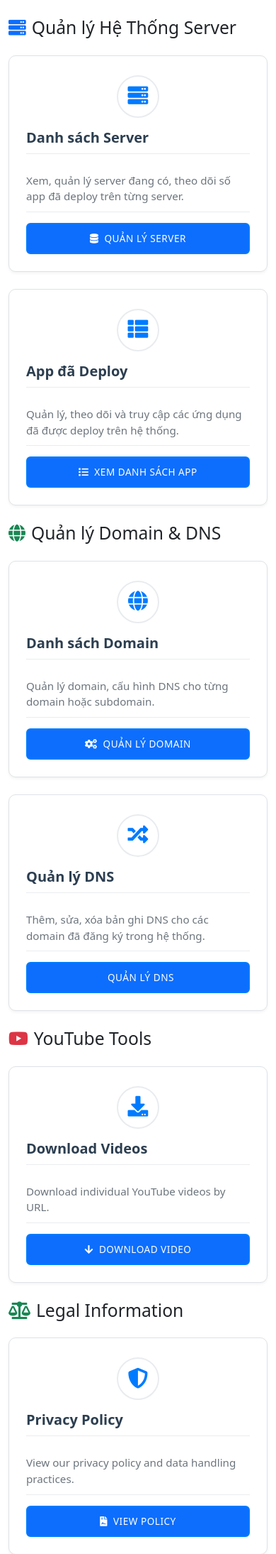
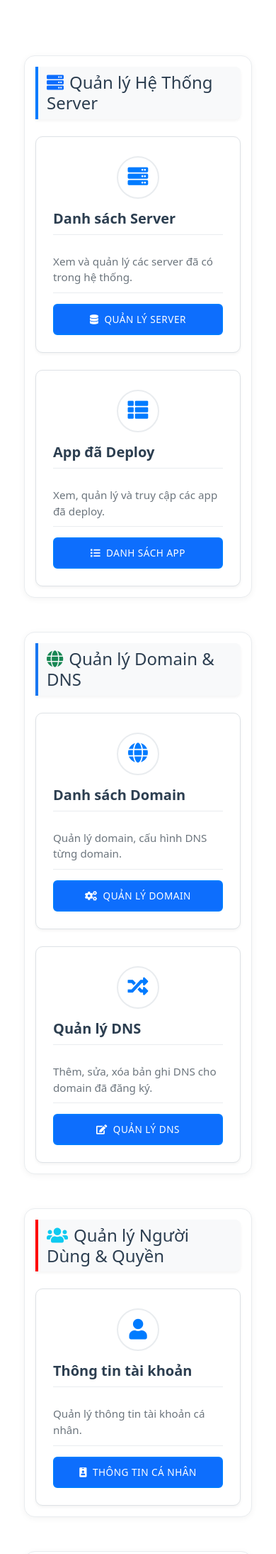
Before and after one commit to TrinhChung/ToolDeploy, a Flask app: page / in a window 390 px wide. Shown: the part 66-2255 px from the top of the page at 71% size. Run offline with Flask 3, Linux system fonts and the light colour scheme; parts of the project's set-up code (start-up, migrations or seed data) failed here and were passed over; some libraries are stand-ins or nearby versions.

Commit message:
refactor home

```diff
--- a/routes/home.py
+++ b/routes/home.py
@@ -2,9 +2,159 @@ from flask import Blueprint, render_template
 
 home_bp = Blueprint('home', __name__)
 
-@home_bp.route('/')
+from flask import Blueprint, render_template
+from flask_login import current_user
+
+home_bp = Blueprint("home", __name__)
+
+
+@home_bp.route("/")
 def home():
-    return render_template("home.html")
+    # List section cho trang chủ, dễ maintain và refactor
+    home_sections = [
+        {
+            "title": "Quản lý Hệ Thống Server",
+            "icon": "fa-server text-primary",
+            "features": [
+                {
+                    "title": "Danh sách Server",
+                    "desc": "Xem và quản lý các server đã có trong hệ thống.",
+                    "icon": "fa-server",
+                    "btn": "Quản lý Server",
+                    "url": "/server/servers",
+                    "btn_icon": "fa-database",
+                    "admin_only": False,
+                },
+                {
+                    "title": "Thêm Server mới",
+                    "desc": "Thêm server mới vào hệ thống (Admin).",
+                    "icon": "fa-plus-circle",
+                    "btn": "Thêm Server",
+                    "url": "/server/server/add",
+                    "btn_icon": "fa-plus",
+                    "admin_only": True,
+                },
+                {
+                    "title": "App đã Deploy",
+                    "desc": "Xem, quản lý và truy cập các app đã deploy.",
+                    "icon": "fa-th-list",
+                    "btn": "Danh sách App",
+                    "url": "/deployed_app/list",
+                    "btn_icon": "fa-list",
+                    "admin_only": False,
+                },
+            ],
+        },
+        {
+            "title": "Quản lý Domain & DNS",
+            "icon": "fa-globe text-success",
+            "features": [
+                {
+                    "title": "Danh sách Domain",
+                    "desc": "Quản lý domain, cấu hình DNS từng domain.",
+                    "icon": "fa-globe",
+                    "btn": "Quản lý Domain",
+                    "url": "/domain/list",
+                    "btn_icon": "fa-cogs",
+                    "admin_only": False,
+                },
+                {
+                    "title": "Quản lý DNS",
+                    "desc": "Thêm, sửa, xóa bản ghi DNS cho domain đã đăng ký.",
+                    "icon": "fa-random",
+                    "btn": "Quản lý DNS",
+                    "url": "/dns/records",
+                    "btn_icon": "fa-edit",
+                    "admin_only": False,
+                },
+                {
+                    "title": "Đồng bộ Domain Cloudflare",
+                    "desc": "Admin đồng bộ domain hệ thống với Cloudflare.",
+                    "icon": "fa-sync-alt",
+                    "btn": "Đồng bộ domain",
+                    "url": "/domain/sync",
+                    "btn_icon": "fa-sync-alt",
+                    "admin_only": True,
+                },
+            ],
+        },
+        {
+            "title": "Quản lý Người Dùng & Quyền",
+            "icon": "fa-users text-info",
+            "features": [
+                {
+                    "title": "Quản lý User",
+                    "desc": "Xem, chỉnh sửa, phân quyền người dùng (Admin).",
+                    "icon": "fa-user-cog",
+                    "btn": "Quản lý User",
+                    "url": "/admin/manage_users",
+                    "btn_icon": "fa-users-cog",
+                    "admin_only": True,
+                },
+                {
+                    "title": "Thông tin tài khoản",
+                    "desc": "Quản lý thông tin tài khoản cá nhân.",
+                    "icon": "fa-user",
+                    "btn": "Thông tin cá nhân",
+                    "url": "/profile",
+                    "btn_icon": "fa-id-badge",
+                    "admin_only": False,
+                },
+                {
+                    "title": "Xem Logs",
+                    "desc": "Xem nhật ký hoạt động hệ thống.",
+                    "icon": "fa-list-alt",
+                    "btn": "Xem Logs",
+                    "url": "/admin/logs",
+                    "btn_icon": "fa-clipboard-list",
+                    "admin_only": True,
+                },
+            ],
+        },
+        {
+            "title": "Legal & Policy",
+            "icon": "fas fa-balance-scale text-success",
+            "features": [
+                {
+                    "title": "Privacy Policy",
+                    "desc": "Xem chính sách bảo mật và xử lý dữ liệu.",
+                    "icon": "fas fa-shield-alt",
+                    "btn": "View Policy",
+                    "url": "/polices",
+                    "btn_icon": "fas fa-file-contract",
+                    "admin_only": False,
+                },
+                {
+                    "title": "Permissions",
+                    "desc": "Xem và quản lý quyền ứng dụng.",
+                    "icon": "fas fa-key",
+                    "btn": "View Permissions",
+                    "url": "/permissions",
+                    "btn_icon": "fas fa-lock",
+                    "admin_only": False,
+                },
+            ],
+        },
+        {
+            "title": "YouTube Tools",
+            "icon": "fab fa-youtube text-danger",
+            "features": [
+                {
+                    "title": "Download Video",
+                    "desc": "Download video YouTube theo URL.",
+                    "icon": "fas fa-download",
+                    "btn": "Download Video",
+                    "url": "/download-url",
+                    "btn_icon": "fas fa-arrow-down",
+                    "admin_only": False,
+                },
+                # Thêm các tool khác nếu cần...
+            ],
+        },
+    ]
+
+    return render_template("home.html", home_sections=home_sections)
+
 
 @home_bp.route('/terms')
 def terms():
--- a/templates/home.html
+++ b/templates/home.html
@@ -2,149 +2,34 @@
 {% block title %}Home{% endblock %}
 
 {% block content %}
-<div>
-	<!-- Server & App Section -->
-	<h2 class="mb-4">
-		<i class="fa fa-server text-primary me-2"></i>Quản lý Hệ Thống Server
+<div class="container py-4">
+	{% for section in home_sections %}
+	<div class="section-container mb-5">
+		<h2 class="section-title mb-4">
+			<i class="fa {{ section.icon }} me-2"></i>{{ section.title }}
 		</h2>
-	<div class="row justify-content-center">
-		<div class="col-md-4 mb-4">
+		<div class="row g-4">
+			{% for f in section.features %}
+			{% if not f.admin_only or (current_user.is_authenticated and current_user.is_admin) %}
+			<div class="col-md-4">
 				<div class="card h-100 feature-card">
 					<div class="card-body d-flex flex-column">
 						<div class="icon-wrapper mb-3">
-						<i class="fa fa-server"></i>
+							<i class="fa {{ f.icon }}"></i>
 						</div>
-					<h5 class="card-title">Danh sách Server</h5>
-					<p class="card-text flex-grow-1">Xem, quản lý server đang có, theo dõi số app đã deploy trên từng server.</p>
-					<button class="btn btn-primary mt-auto" onclick="window.location.href='/server/servers'">
-						<i class="fa fa-database me-2"></i>Quản lý Server
-					</button>
-				</div>
-			</div>
-		</div>
-		{% if current_user.is_authenticated and current_user.is_admin %}
-		<div class="col-md-4 mb-4">
-			<div class="card h-100 feature-card">
-				<div class="card-body d-flex flex-column">
-					<div class="icon-wrapper mb-3">
-						<i class="fa fa-plus-circle"></i>
-					</div>
-					<h5 class="card-title">Thêm Server mới</h5>
-					<p class="card-text flex-grow-1">Thêm server mới vào hệ thống. Chỉ admin mới sử dụng được chức năng này.</p>
-					<button class="btn btn-primary mt-auto" onclick="window.location.href='/server/server/add'">
-						<i class="fa fa-plus me-2"></i>Thêm Server
-					</button>
+						<h5 class="card-title">{{ f.title }}</h5>
+						<p class="card-text flex-grow-1">{{ f.desc }}</p>
+						<a class="btn btn-primary mt-auto" href="{{ f.url }}">
+							<i class="fa {{ f.btn_icon }} me-2"></i>{{ f.btn }}
+						</a>
 					</div>
 				</div>
 			</div>
 			{% endif %}
-		<div class="col-md-4 mb-4">
-			<div class="card h-100 feature-card">
-				<div class="card-body d-flex flex-column">
-					<div class="icon-wrapper mb-3">
-						<i class="fa fa-th-list"></i>
-					</div>
-					<h5 class="card-title">App đã Deploy</h5>
-					<p class="card-text flex-grow-1">Quản lý, theo dõi và truy cập các ứng dụng đã được deploy trên hệ thống.</p>
-					<button class="btn btn-primary mt-auto" onclick="window.location.href='/deployed_app/list'">
-						<i class="fa fa-list me-2"></i>Xem danh sách app
-					</button>
+			{% endfor %}
 		</div>
 	</div>
-		</div>
-	</div>
-
-	<!-- Domain & DNS Section -->
-	<h2 class="mb-4">
-		<i class="fa fa-globe text-success me-2"></i>Quản lý Domain & DNS
-	</h2>
-	<div class="row justify-content-center">
-		<div class="col-md-4 mb-4">
-			<div class="card h-100 feature-card">
-				<div class="card-body d-flex flex-column">
-					<div class="icon-wrapper mb-3">
-						<i class="fa fa-globe"></i>
-					</div>
-					<h5 class="card-title">Danh sách Domain</h5>
-					<p class="card-text flex-grow-1">Quản lý domain, cấu hình DNS cho từng domain hoặc subdomain.</p>
-					<button class="btn btn-primary mt-auto" onclick="window.location.href='/domain/list'">
-						<i class="fa fa-cogs me-2"></i>Quản lý Domain
-					</button>
-				</div>
-			</div>
-		</div>
-		<div class="col-md-4 mb-4">
-			<div class="card h-100 feature-card">
-				<div class="card-body d-flex flex-column">
-					<div class="icon-wrapper mb-3">
-						<i class="fa fa-random"></i>
-					</div>
-					<h5 class="card-title">Quản lý DNS</h5>
-					<p class="card-text flex-grow-1">Thêm, sửa, xóa bản ghi DNS cho các domain đã đăng ký trong hệ thống.</p>
-					<button class="btn btn-primary mt-auto" onclick="window.location.href='/dns/records'">
-						<i class="fa fa-dns me-2"></i>Quản lý DNS
-					</button>
-				</div>
-			</div>
-		</div>
-	</div>
-
-	<!-- YouTube Section (giữ lại nếu cần) -->
-	<h2 class="mb-4">
-		<i class="fab fa-youtube text-danger me-2"></i>YouTube Tools
-	</h2>
-	<div class="row justify-content-center">
-		<div class="col-md-4 mb-4">
-			<div class="card h-100 feature-card">
-				<div class="card-body d-flex flex-column">
-					<div class="icon-wrapper mb-3">
-						<i class="fas fa-download"></i>
-					</div>
-					<h5 class="card-title">Download Videos</h5>
-					<p class="card-text flex-grow-1">Download individual YouTube videos by URL.</p>
-					<button class="btn btn-primary mt-auto" onclick="window.location.href='/download-url'">
-						<i class="fas fa-arrow-down me-2"></i>Download Video
-					</button>
-				</div>
-			</div>
-		</div>
-		<!-- ... Các thẻ YouTube khác như cũ ... -->
-	</div>
-
-	<!-- Legal Section -->
-	<h2 class="mb-4">
-		<i class="fas fa-balance-scale text-success me-2"></i>Legal Information
-	</h2>
-	<div class="row justify-content-center">
-		<div class="col-md-4 mb-4">
-			<div class="card h-100 feature-card">
-				<div class="card-body d-flex flex-column">
-					<div class="icon-wrapper mb-3">
-						<i class="fas fa-shield-alt"></i>
-					</div>
-					<h5 class="card-title">Privacy Policy</h5>
-					<p class="card-text flex-grow-1">View our privacy policy and data handling practices.</p>
-					<button class="btn btn-primary mt-auto" onclick="window.location.href='/polices'">
-						<i class="fas fa-file-contract me-2"></i>View Policy
-					</button>
-				</div>
-			</div>
-		</div>
-		<div class="col-md-4 mb-4">
-			<div class="card h-100 feature-card">
-				<div class="card-body d-flex flex-column">
-					<div class="icon-wrapper mb-3">
-						<i class="fas fa-key"></i>
-					</div>
-					<h5 class="card-title">Permissions</h5>
-					<p class="card-text flex-grow-1">View and manage application permissions.</p>
-					<button class="btn btn-primary mt-auto" onclick="window.location.href='/permissions'">
-						<i class="fas fa-lock me-2"></i>View Permissions
-					</button>
-				</div>
-			</div>
-		</div>
-	</div>
+	{% endfor %}
 </div>
 
 
```
Lines whose indentation alone changed are shown as unchanged.
